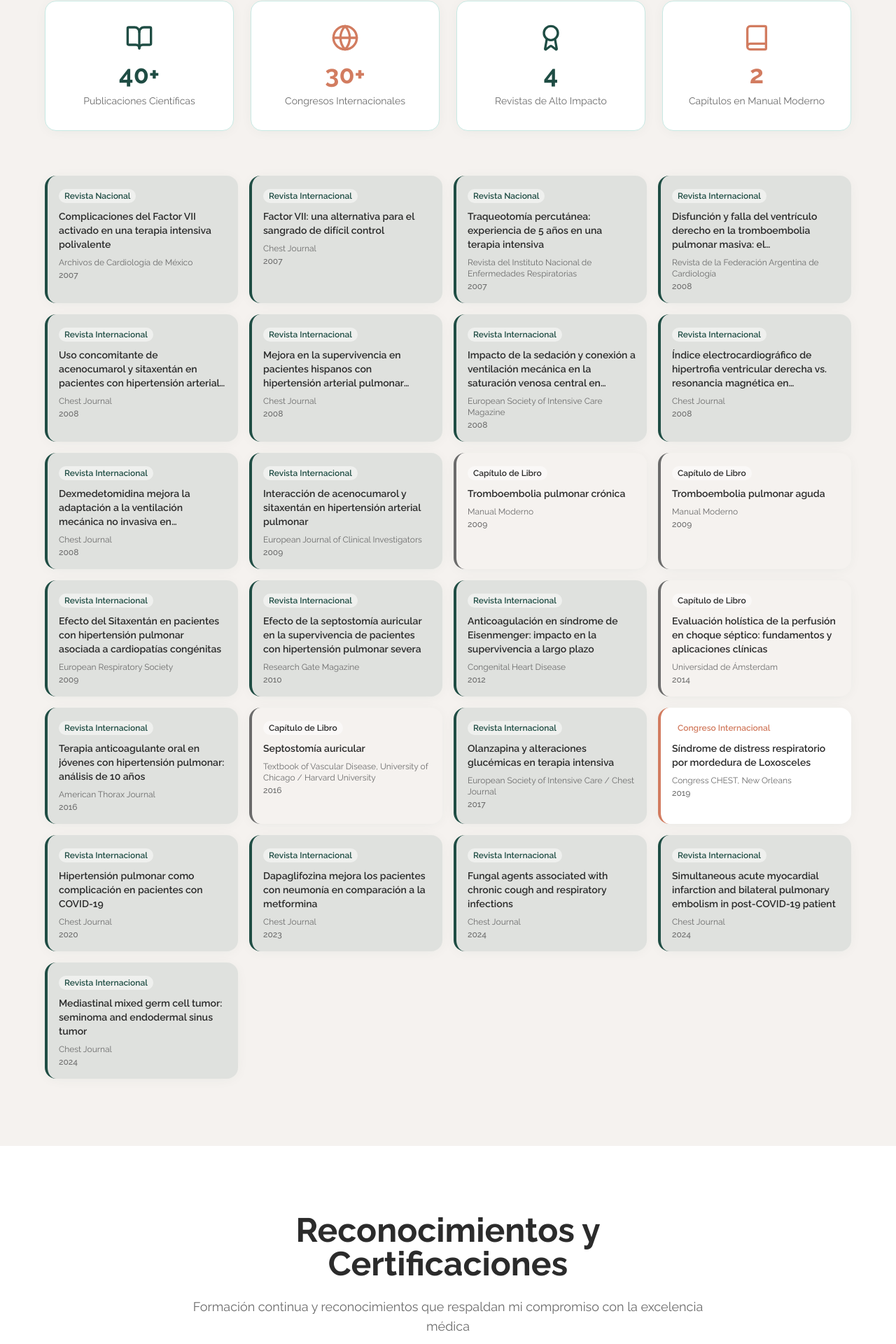
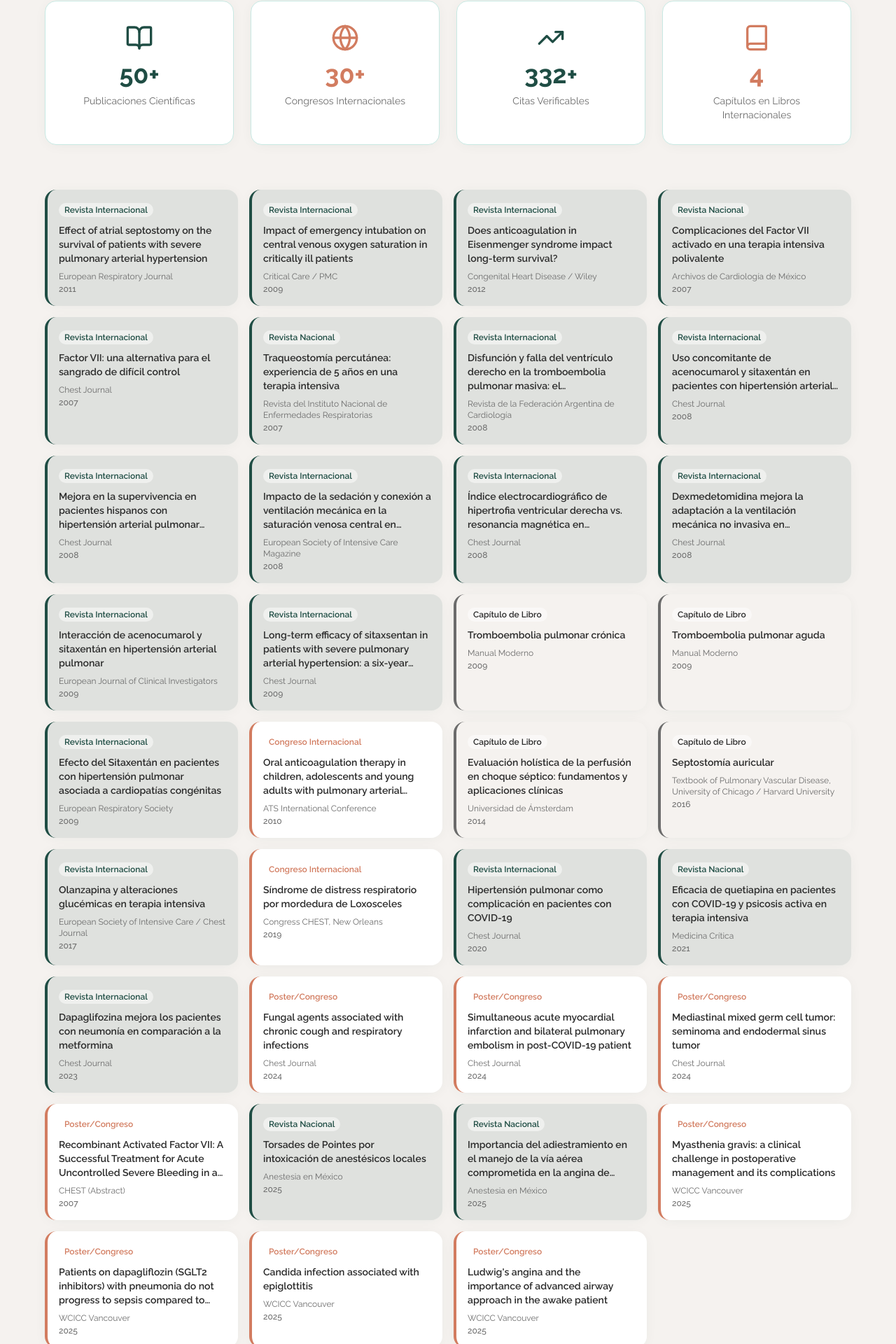
Before and after one commit to chrisleurs/void-initiate-tool, a React (Vite) app: page / in a window 1280 px wide. Shown: the part 5459-7379 px from the top of the page at 70% size. Built offline with nearby package versions, Linux system fonts and the light colour scheme; the HTML template or start-up script is replaced by a standard one.

Commit message:
Changes
Co-authored-by: chrisleurs <31023809+chrisleurs@users.noreply.github.com>

```diff
--- a/src/components/Publicaciones.tsx
+++ b/src/components/Publicaciones.tsx
@@ -1,10 +1,9 @@
-import { BookOpen, ExternalLink, Award, Globe, Book, TrendingUp } from "lucide-react";
-import { Button } from "@/components/ui/button";
+import { BookOpen, ExternalLink, Award, Globe, Book, TrendingUp, Quote } from "lucide-react";
 
 const estadisticas = [
   {
     icon: BookOpen,
-    numero: "40+",
+    numero: "50+",
     label: "Publicaciones Científicas",
     color: "text-primary"
   },
@@ -15,20 +14,38 @@ const estadisticas = [
     color: "text-accent"
   },
   {
-    icon: Award,
-    numero: "4",
-    label: "Revistas de Alto Impacto",
+    icon: TrendingUp,
+    numero: "332+",
+    label: "Citas Verificables",
     color: "text-primary"
   },
   {
     icon: Book,
-    numero: "2",
-    label: "Capítulos en Manual Moderno",
+    numero: "4",
+    label: "Capítulos en Libros Internacionales",
     color: "text-accent"
   }
 ];
 
 const publicaciones = [
+  {
+    titulo: "Effect of atrial septostomy on the survival of patients with severe pulmonary arterial hypertension",
+    fuente: "European Respiratory Journal",
+    año: 2011,
+    categoria: "Revista Internacional"
+  },
+  {
+    titulo: "Impact of emergency intubation on central venous oxygen saturation in critically ill patients",
+    fuente: "Critical Care / PMC",
+    año: 2009,
+    categoria: "Revista Internacional"
+  },
+  {
+    titulo: "Does anticoagulation in Eisenmenger syndrome impact long-term survival?",
+    fuente: "Congenital Heart Disease / Wiley",
+    año: 2012,
+    categoria: "Revista Internacional"
+  },
   {
     titulo: "Complicaciones del Factor VII activado en una terapia intensiva polivalente",
     fuente: "Archivos de Cardiología de México",
@@ -42,7 +59,7 @@ const publicaciones = [
     categoria: "Revista Internacional"
   },
   {
-    titulo: "Traqueotomía percutánea: experiencia de 5 años en una terapia intensiva",
+    titulo: "Traqueostomía percutánea: experiencia de 5 años en una terapia intensiva",
     fuente: "Revista del Instituto Nacional de Enfermedades Respiratorias",
     año: 2007,
     categoria: "Revista Nacional"
@@ -90,6 +107,12 @@ const publicaciones = [
     categoria: "Revista Internacional"
   },
   {
+    titulo: "Long-term efficacy of sitaxsentan in patients with severe pulmonary arterial hypertension: a six-year follow-up",
+    fuente: "Chest Journal",
+    año: 2009,
+    categoria: "Revista Internacional"
+  },
+  {
     titulo: "Tromboembolia pulmonar crónica",
     fuente: "Manual Moderno",
     año: 2009,
@@ -108,16 +131,10 @@ const publicaciones = [
     categoria: "Revista Internacional"
   },
   {
-    titulo: "Efecto de la septostomía auricular en la supervivencia de pacientes con hipertensión pulmonar severa",
-    fuente: "Research Gate Magazine",
+    titulo: "Oral anticoagulation therapy in children, adolescents and young adults with pulmonary arterial hypertension: a 10-year survival analysis",
+    fuente: "ATS International Conference",
     año: 2010,
-    categoria: "Revista Internacional"
-  },
-  {
-    titulo: "Anticoagulación en síndrome de Eisenmenger: impacto en la supervivencia a largo plazo",
-    fuente: "Congenital Heart Disease",
-    año: 2012,
-    categoria: "Revista Internacional"
+    categoria: "Congreso Internacional"
   },
   {
     titulo: "Evaluación holística de la perfusión en choque séptico: fundamentos y aplicaciones clínicas",
@@ -126,14 +143,8 @@ const publicaciones = [
     categoria: "Capítulo de Libro"
   },
   {
-    titulo: "Terapia anticoagulante oral en jóvenes con hipertensión pulmonar: análisis de 10 años",
-    fuente: "American Thorax Journal",
-    año: 2016,
-    categoria: "Revista Internacional"
-  },
-  {
     titulo: "Septostomía auricular",
-    fuente: "Textbook of Vascular Disease, University of Chicago / Harvard University",
+    fuente: "Textbook of Pulmonary Vascular Disease, University of Chicago / Harvard University",
     año: 2016,
     categoria: "Capítulo de Libro"
   },
@@ -156,6 +167,12 @@ const publicaciones = [
     categoria: "Revista Internacional"
   },
   {
+    titulo: "Eficacia de quetiapina en pacientes con COVID-19 y psicosis activa en terapia intensiva",
+    fuente: "Medicina Crítica",
+    año: 2021,
+    categoria: "Revista Nacional"
+  },
+  {
     titulo: "Dapaglifozina mejora los pacientes con neumonía en comparación a la metformina",
     fuente: "Chest Journal",
     año: 2023,
@@ -165,28 +182,71 @@ const publicaciones = [
     titulo: "Fungal agents associated with chronic cough and respiratory infections",
     fuente: "Chest Journal",
     año: 2024,
-    categoria: "Revista Internacional"
+    categoria: "Poster/Congreso"
   },
   {
     titulo: "Simultaneous acute myocardial infarction and bilateral pulmonary embolism in post-COVID-19 patient",
     fuente: "Chest Journal",
     año: 2024,
-    categoria: "Revista Internacional"
+    categoria: "Poster/Congreso"
   },
   {
     titulo: "Mediastinal mixed germ cell tumor: seminoma and endodermal sinus tumor",
     fuente: "Chest Journal",
     año: 2024,
-    categoria: "Revista Internacional"
+    categoria: "Poster/Congreso"
+  },
+  {
+    titulo: "Recombinant Activated Factor VII: A Successful Treatment for Acute Uncontrolled Severe Bleeding in a Critical Care Unit",
+    fuente: "CHEST (Abstract)",
+    año: 2007,
+    categoria: "Poster/Congreso"
+  },
+  {
+    titulo: "Torsades de Pointes por intoxicación de anestésicos locales",
+    fuente: "Anestesia en México",
+    año: 2025,
+    categoria: "Revista Nacional"
+  },
+  {
+    titulo: "Importancia del adiestramiento en el manejo de la vía aérea comprometida en la angina de Ludwig",
+    fuente: "Anestesia en México",
+    año: 2025,
+    categoria: "Revista Nacional"
+  },
+  {
+    titulo: "Myasthenia gravis: a clinical challenge in postoperative management and its complications",
+    fuente: "WCICC Vancouver",
+    año: 2025,
+    categoria: "Poster/Congreso"
+  },
+  {
+    titulo: "Patients on dapagliflozin (SGLT2 inhibitors) with pneumonia do not progress to sepsis compared to metformin",
+    fuente: "WCICC Vancouver",
+    año: 2025,
+    categoria: "Poster/Congreso"
+  },
+  {
+    titulo: "Candida infection associated with epiglottitis",
+    fuente: "WCICC Vancouver",
+    año: 2025,
+    categoria: "Poster/Congreso"
+  },
+  {
+    titulo: "Ludwig's angina and the importance of advanced airway approach in the awake patient",
+    fuente: "WCICC Vancouver",
+    año: 2025,
+    categoria: "Poster/Congreso"
   }
 ];
 
-const categoriasColores = {
+const categoriasColores: Record<string, string> = {
   "Revista Internacional": "bg-primary/10 text-primary border-l-4 border-primary",
   "Congreso Nacional": "bg-accent/10 text-accent border-l-4 border-accent",
   "Revista Nacional": "bg-primary/10 text-primary border-l-4 border-primary",
   "Congreso Internacional": "bg-accent/10 text-accent border-l-4 border-accent",
-  "Capítulo de Libro": "bg-muted text-foreground border-l-4 border-muted-foreground"
+  "Capítulo de Libro": "bg-muted text-foreground border-l-4 border-muted-foreground",
+  "Poster/Congreso": "bg-accent/10 text-accent border-l-4 border-accent"
 };
 
 const Publicaciones = () => {
@@ -208,7 +268,7 @@ const Publicaciones = () => {
             </h2>
             <p className="text-base md:text-lg text-muted-foreground leading-relaxed max-w-3xl mx-auto">
               Participación activa en congresos internacionales y publicaciones en revistas de alto impacto
-              como Chest Journal y European Society of Intensive Care, contribuyendo al avance de la medicina
+              como Chest Journal, European Respiratory Journal y Critical Care, contribuyendo al avance de la medicina
               crítica y cardioneumología.
             </p>
           </div>
@@ -232,24 +292,22 @@ const Publicaciones = () => {
             ))}
           </div>
 
-          {/* Grid de Publicaciones - Diseño compacto */}
+          {/* Grid de Publicaciones */}
           <div className="grid grid-cols-1 sm:grid-cols-2 lg:grid-cols-3 xl:grid-cols-4 gap-3 md:gap-4">
             {publicaciones.map((pub, index) => (
               <div
                 key={index}
                 className={`group p-3 md:p-4 rounded-lg bg-card shadow-soft hover:shadow-medium transition-all duration-300 hover:translate-x-1 animate-fade-in ${
-                  categoriasColores[pub.categoria as keyof typeof categoriasColores]
+                  categoriasColores[pub.categoria] || ""
                 }`}
                 style={{ animationDelay: `${index * 0.02}s` }}
               >
-                {/* Badge de categoría */}
                 <div className="mb-2">
                   <span className="inline-block px-2 py-0.5 text-[10px] md:text-xs font-semibold rounded-full bg-background/50">
                     {pub.categoria}
                   </span>
                 </div>
 
-                {/* Contenido */}
                 <h3 className="font-semibold text-xs md:text-sm text-foreground mb-2 leading-tight group-hover:text-primary transition-colors line-clamp-3">
                   {pub.titulo}
                 </h3>
```
